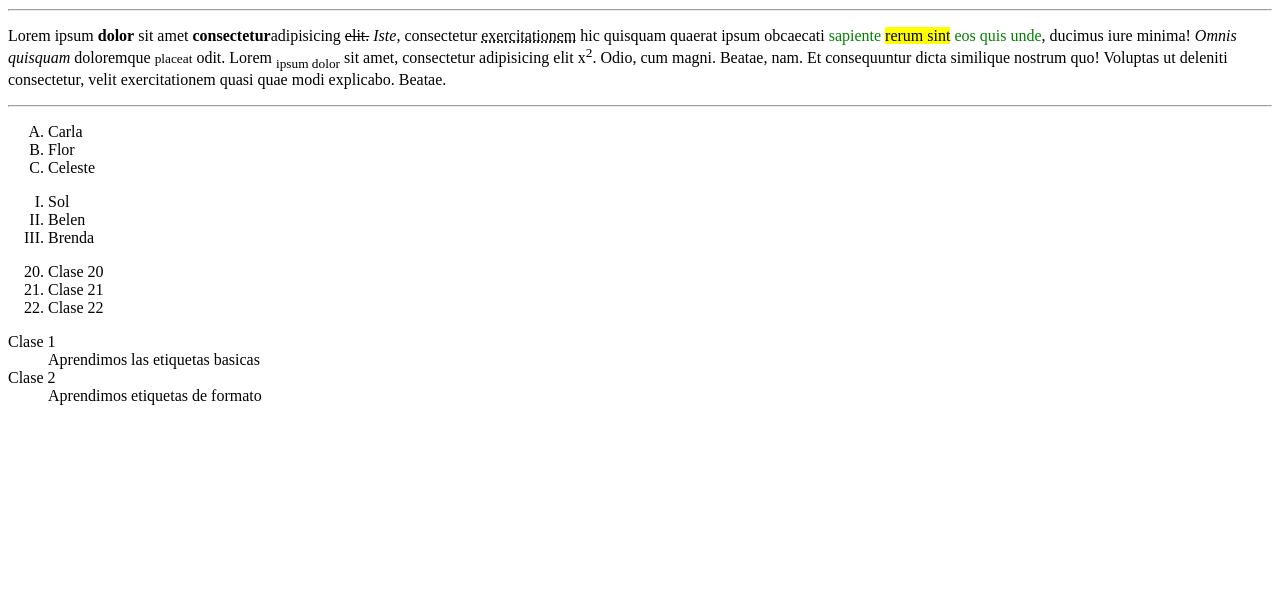
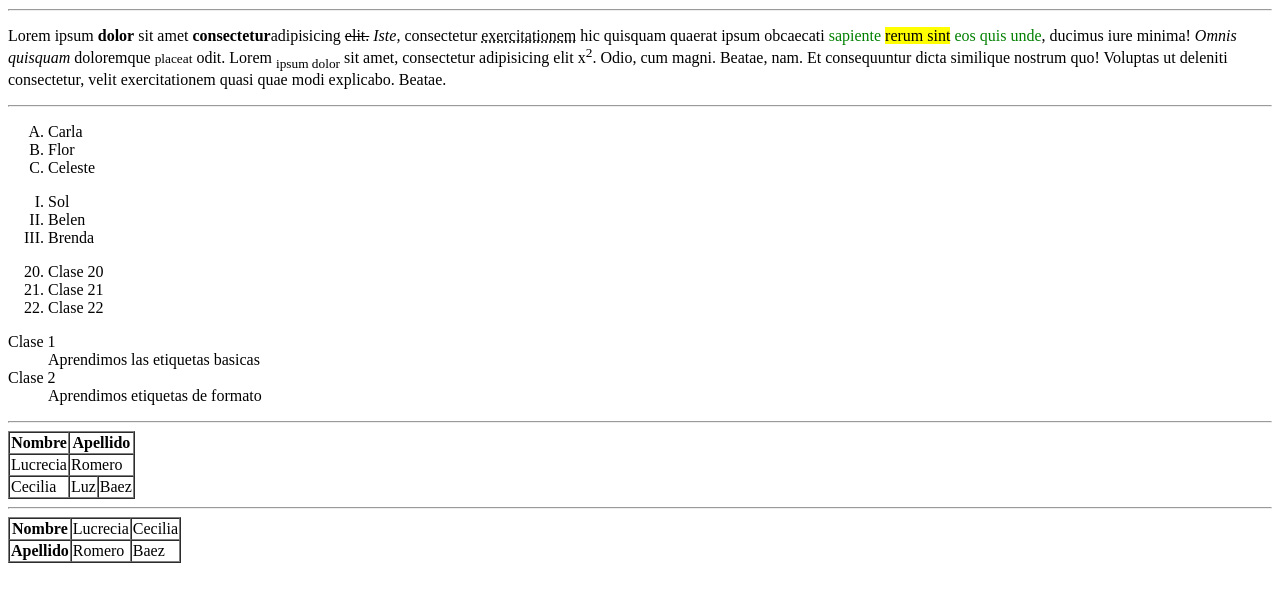
Before and after one commit to verdun966/Tarea1_bootcamp-HTML, a plain HTML site: page clase2.html in a window 1280 px wide. Shown: the part 101-702 px from the top of the page. Drawn offline with Linux system fonts and the light colour scheme.

Commit message:
"terminamos tablas y filas"

```diff
--- a/clase2.html
+++ b/clase2.html
@@ -45,4 +45,34 @@
         <dt>Clase 2</dt>
         <dd>Aprendimos etiquetas de formato</dd>
     </dl>
+    <hr>
+    <!--trabajamos con tablas-->
+    <table border="1px" cellspacing="0px">
+        <tr>
+            <th>Nombre</th>
+            <th colspan="2">Apellido</th>
+        </tr>
+        <tr>
+            <td>Lucrecia</td>
+            <td colspan="2">Romero</td>
+        </tr>
+        <tr>
+            <td>Cecilia</td>
+            <td>Luz</td>
+            <td>Baez</td>
+        </tr>
+    </table>
+    <hr>
+    <table border="1px" cellspacing="0px">
+        <tr>
+            <th>Nombre</th>
+            <td>Lucrecia</td>
+            <td>Cecilia</td>
+        </tr>
+        <tr>
+            <th rowspan="2">Apellido</th>
+            <td>Romero</td>
+            <td>Baez</td>
+        </tr>
+    </table>
 </html>
```
